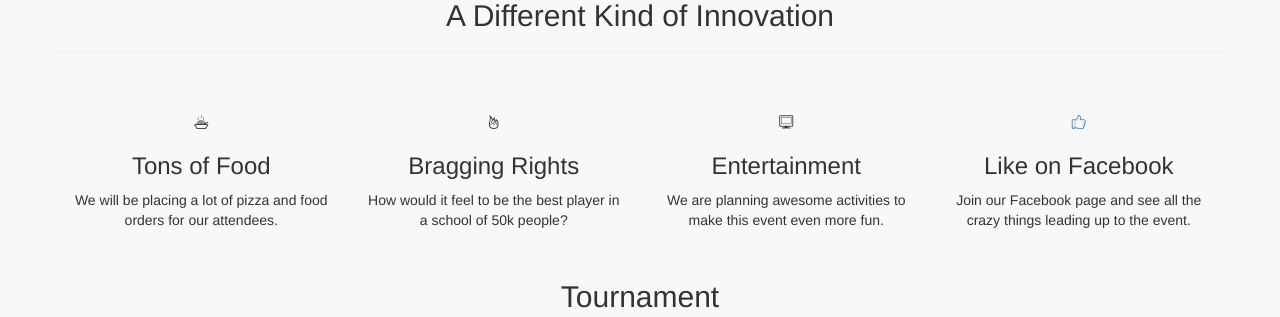
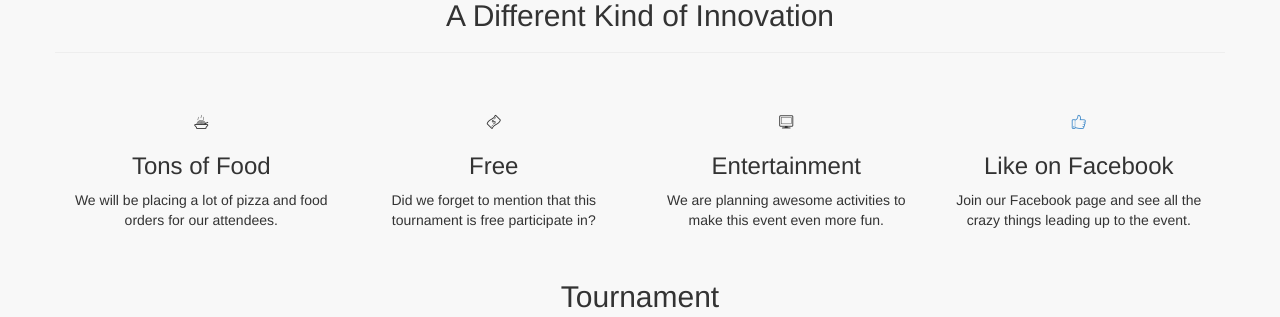
Before and after one commit to gioperalto/panthers-rift, a PHP site: page / in a window 1280 px wide. Shown: the part 599-916 px from the top of the page. Run offline with PHP 8.4, Linux system fonts and the light colour scheme; data that the repository does not hold is empty; a stand-in replaces the project's code that opens the database connection.

Commit message:
updated innovation section info

```diff
--- a/index.php
+++ b/index.php
@@ -215,9 +215,9 @@
 						<p>We will be placing a lot of pizza and food orders for our attendees.</p>
 					</div>
 					<div class="col-lg-3">
-						<licon class="li_fire"></licon>
-						<h3>Bragging Rights</h3>
-						<p>How would it feel to be the best player in a school of 50k people?</p>
+						<licon class="li_banknote"></licon>
+						<h3>Free</h3>
+						<p>Did we forget to mention that this tournament is free participate in?</p>
 					</div>
 					<div class="col-lg-3">
 						<licon class="li_display"></licon>
```
